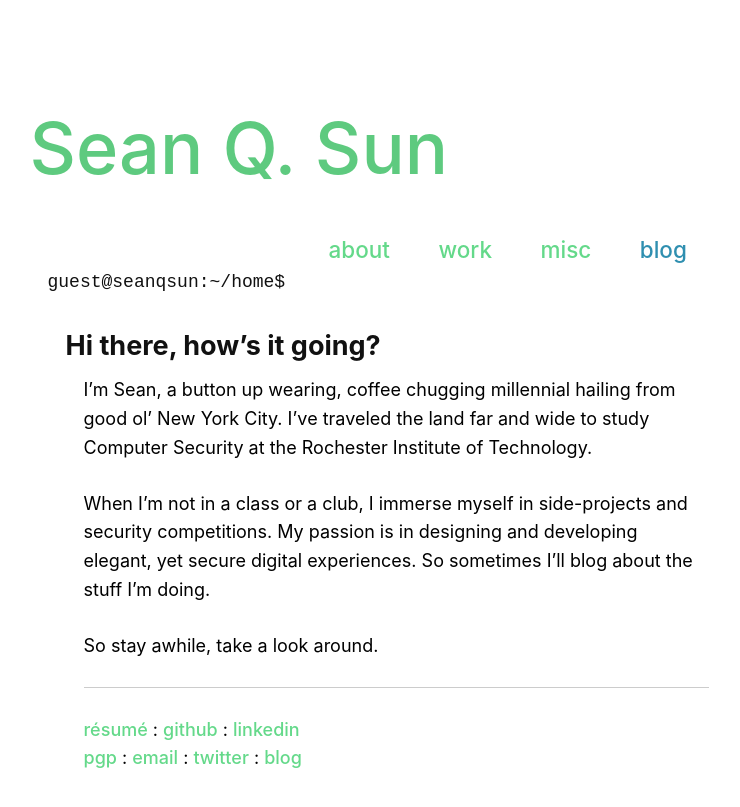
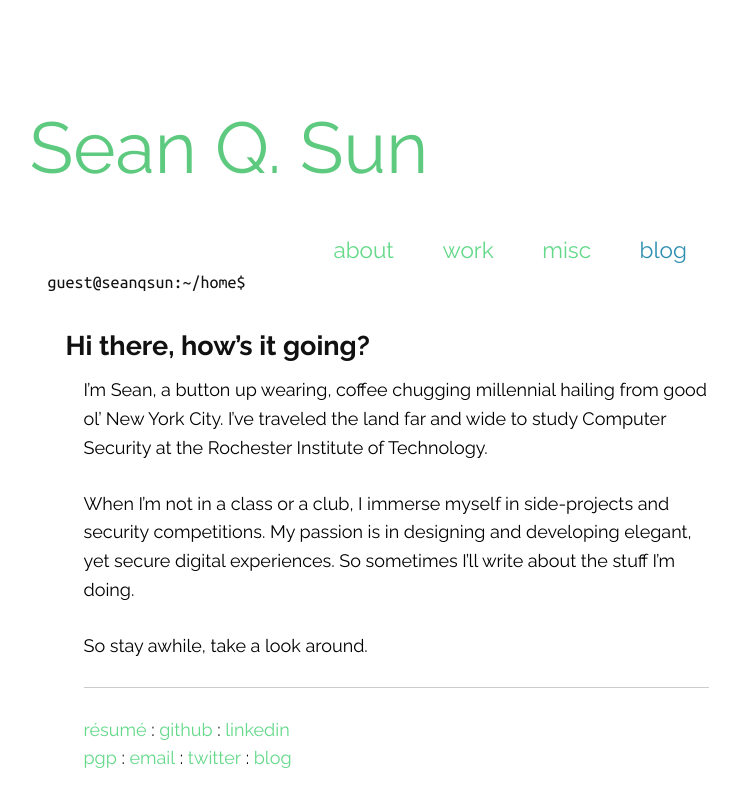
Before and after one commit to Sean-Q-Sun/Sean-Q-Sun.github.io, a Jekyll site: the page built from index.md, in a window 1280 px wide. Shown: the top 807 px of the page, without its empty margins (244-984 px from the left). Built offline with Jekyll 4.4.1, drawn with Linux system fonts in a browser that asks for light colours.

Commit message:
blog stuff?

```diff
--- a/_config.yml
+++ b/_config.yml
@@ -2,8 +2,24 @@
 title: Sean Q. Sun
 tag_text: Sean Q. Sun
 description: Professional website and blog.
+permalink: /:title/
+url: www.seanqsun.com
+
+google_analytics:
 
 # Build settings
-markdown: kramdown
+kramdown:
+    input: GFM
+    syntax_highlighter: rouge
+    syntax_highlighter_opts:
+        css_class: 'highlight'
+gems:
+    - jekyll-sitemap
+    - jekyll-feed
 
-exclude: ["README.md"]
+exclude:
+    - Gemfile
+    - Gemfile.lock
+    - LICENSE
+    - README.md
+    - CNAME
--- a/_layouts/default.html
+++ b/_layouts/default.html
@@ -9,8 +9,9 @@
   <!--link rel="stylesheet" href="{{ site.baseurl }}/static/css/normalize.css"-->
   <link rel="stylesheet" href="{{ site.baseurl }}/static/css/main.css">
 
-
-<!--<link href="http://fonts.googleapis.com/css?family=Fira+Sans:300,300italc,400,400italic,500,700" rel="stylesheet">
+ <link href="http://fonts.googleapis.com/css?family=Raleway:300,300italc,400,400italic,700" rel="stylesheet">
+<link href="https://fonts.googleapis.com/css?family=Ubuntu+Mono" rel="stylesheet">
+ <!--<link href="http://fonts.googleapis.com/css?family=Fira+Sans:300,300italc,400,400italic,500,700" rel="stylesheet">
 <link href="http://fonts.googleapis.com/css?family=Raleway:300,300italc,400,400italic,500,700" rel="stylesheet">
 <link href="http://fonts.googleapis.com/css?family=Bitter:300,300italc,400,400italic,500,700" rel = "stylesheet">
 <link href="http://fonts.googleapis.com/css?family=Ubuntu:300,300italc,400,400italic,500,700" rel="stylesheet">
@@ -25,12 +26,12 @@
    <div class="scroll-line">
 </div>
 
-    <h1><a href="https://www.seanqsun.com">Sean Q. Sun</a></h1>
+    <h1><a class="link1" href="https://www.seanqsun.com">Sean Q. Sun</a></h1>
 	<nav>
-	<a class="about" href="/about">about</a>
-        <a class="work" href="/work/all">work</a>
-	<a class="misc" href="/misc">misc</a>
-	<a class="blog" href="/blog">blog</a>
+	<a class="link2 about" href="/about">about</a>
+        <a class="link2 work" href="/work/all">work</a>
+	<a class="link2 misc" href="/misc">misc</a>
+	<a class="link2 blog" href="/blog">blog</a>
 	</nav>
 
     {{ content }}
--- a/index.md
+++ b/index.md
@@ -5,16 +5,16 @@ title: home
 
 ### guest@seanqsun:~/{{page.title}}$
 
-#### Hi there, how's it going?
+## Hi there, how's it going?
 
 I'm Sean, a button up wearing, coffee chugging millennial hailing from good ol' New York City. I've traveled the land far and wide to study Computer Security at the Rochester Institute of Technology.
 
-When I'm not in a class or a club, I immerse myself in side-projects and security competitions. My passion is in designing and developing elegant, yet secure digital experiences. So sometimes I'll blog about the stuff I'm doing.
+When I'm not in a class or a club, I immerse myself in side-projects and security competitions. My passion is in designing and developing elegant, yet secure digital experiences. So sometimes I'll write about the stuff I'm doing.
 
 So stay awhile, take a look around.
 
 
 
 <hr>
-<a href="Resume.pdf" target="_blank">résumé</a> : <a href="https://www.github.com/sean-q-sun">github</a> : <a href="https://www.linkedin.com/in/seanqsun">linkedin</a>
-<a href="public.asc" target="_blank">pgp</a> : <a href="mailto:sean@seanqsun.com">email</a> : <a href="https://www.twitter.com/seanrisesunset">twitter</a> : <a href="http://www.seanqsun.com/blog">blog</a>
+<a class="link1" href="Resume.pdf" target="_blank">résumé</a> : <a class="link1" href="https://www.github.com/sean-q-sun">github</a> : <a class="link1" href="https://www.linkedin.com/in/seanqsun">linkedin</a>
+<a class="link1"  href="public.asc" target="_blank">pgp</a> : <a class="link1" href="mailto:sean@seanqsun.com">email</a> : <a class="link1" href="https://www.twitter.com/seanrisesunset">twitter</a> : <a class="link1" href="http://www.seanqsun.com/blog">blog</a>
--- a/static/css/main.css
+++ b/static/css/main.css
@@ -1,9 +1,10 @@
 html {
-   font: 18px/1.6 -apple-system, BlinkMacSystemFont,
+   /*font: 18px/1.6 -apple-system, BlinkMacSystemFont,
       "Segoe UI", "Roboto", "Oxygen", "Ubuntu", "Cantarell",
       "Fira Sans", "Droid Sans", "Helvetica Neue",
-      sans-serif;
-     background: #FFF; /* f2f1ef */
+      sans-serif;*/
+    font: 18px/1.6 Raleway;
+    background: #FFF; /* f2f1ef */
 }
 
 
@@ -39,7 +40,7 @@ a {
   text-decoration: none;
 }
 
-a:hover, a:focus {
+link1:hover, link1:focus {
   text-decoration: underline;
 }
 
@@ -119,7 +120,8 @@ h1 a {
   color: inherit;
 }
 
-h2 {
+/*
+h4 {
   margin-top: 2.5rem;
   font-size: 1.75rem;
   font-weight: 500;
@@ -130,19 +132,19 @@ h2 {
 }
 
 @media (min-width: 30rem) {
-  h2 {
+  h4 {
     margin-top: 2.5rem;
     font-size: 1.75rem;
     margin-bottom: 1rem;
     margin-right: -4rem;
   }
-}
+}*/
 
 h3 {
   margin: 0rem -2rem 1.75rem -2rem;
   font-size: 1rem;
   font-weight: 300;
-   font-family: "Courier New", "Lucida Console", monospace;
+   font-family: Ubuntu mono, monospace;
 
 }
 
@@ -154,7 +156,7 @@ h3 {
   }
 }
 
-h4, h5, h6 {
+h2, h4, h5, h6 {
   margin: 1.5rem -1rem .5rem -1rem;
   font-size: 1.5rem;
 }
```
